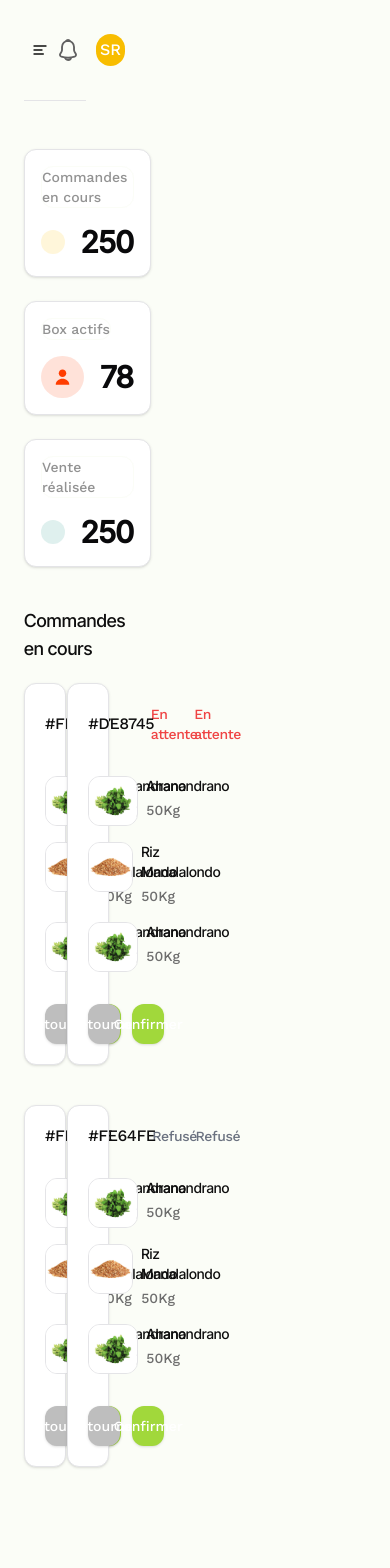
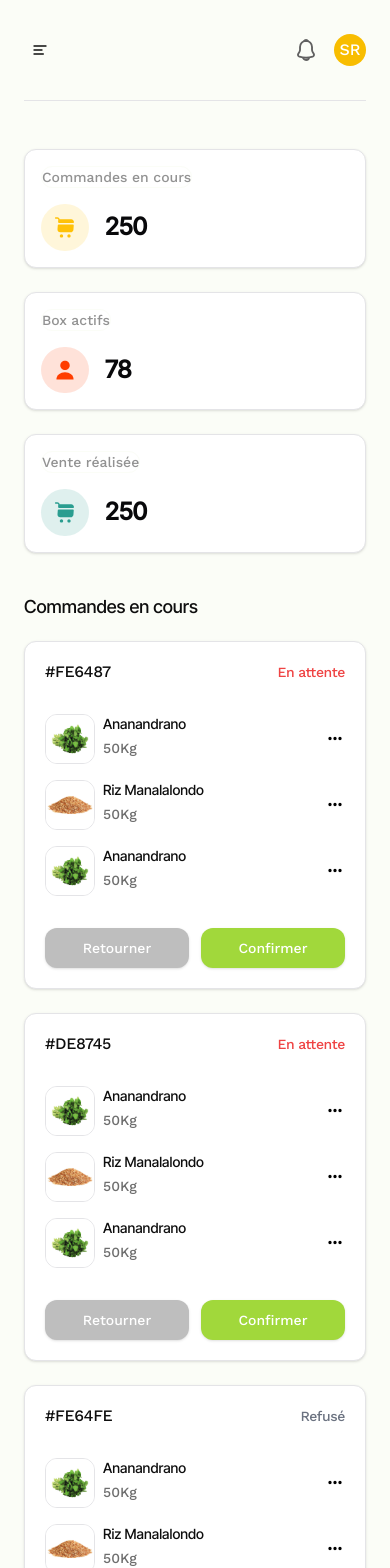
Before and after one commit to DMikaia/fihary-front, a Next.js app: page /admin/order in a window 390 px wide. Shown: the top 1568 px of the page. Before the commit the page ends 1499 px from the top, so only its background shows below. Built offline with nearby package versions, Linux system fonts and the light colour scheme.

Commit message:
feat: add orderinProgress responsive in admin

```diff
--- a/src/app/admin/layout.tsx
+++ b/src/app/admin/layout.tsx
@@ -13,7 +13,7 @@ const MarketplaceLayout: FC<AdminProps> = ({ children }): JSX.Element => {
     <section className="admin w-full overflow-hidden flex min-h-screen">
       <AdminNav />
 
-      <div className="lg:ml-[280px] flex flex-col gap-8 py-8 w-[calc(100%-280px)]">
+      <div className="lg:ml-[260px] xl:ml-[280px] flex flex-col gap-8 py-8 w-full mg:w-[calc(100%-280px)]">
         <AdminHeader />
 
         <div className="w-full px-6 md:px-8">
--- a/src/app/admin/order/InprogressOrder.tsx
+++ b/src/app/admin/order/InprogressOrder.tsx
@@ -11,7 +11,7 @@ const InprogressOrder: FC = (): JSX.Element => {
                 <h2 className="text-lg text-secondary inter-tight">Commandes en cours</h2>
             </header>
 
-            <div className="inprogress-order__content grid grid-cols-2 mt-5 gap-10">
+            <div className="inprogress-order__content grid sm2:grid-cols-2 mt-5 gap-6 lg:ap-10">
                 {
                     OrderInProgressMock.map((order, index) => (
                         <OrderCard key={index} {...order} />
--- a/src/components/section/admin/order/OrderLeft.tsx
+++ b/src/components/section/admin/order/OrderLeft.tsx
@@ -7,8 +7,8 @@ import { FC } from "react";
 
 const OrderLeft: FC = (): JSX.Element => {
     return (
-        <div className="admin__order__left w-[75%] flex flex-col gap-10">
-            <div className="general__stat w-full grid lg:grid-cols-3 gap-6">
+        <div className="admin__order__left w-full xl:w-[75%] flex flex-col gap-10">
+            <div className="general__stat w-full grid sm2:grid-cols-2 lg:grid-cols-3 gap-6">
                 <StatCard
                     icon="/icons/shopping-cart.svg"
                     id={1}
--- a/src/components/shared/cards/OrderCard.tsx
+++ b/src/components/shared/cards/OrderCard.tsx
@@ -32,8 +32,8 @@ const OrderCard: FC<OrderTypes> = ({ orderItem, status, order_ticket }): JSX.Ele
                 ))}
             </CardContent>
             <CardFooter className="p-0 flex gap-3">
-                <Button className="bg-[#BEBEBE] rounded-xl h-[40px] w-full">Retourner</Button>
-                <Button className="bg-primary-foreground rounded-xl h-[40px] w-full">Confirmer</Button>
+                <Button className="bg-[#BEBEBE] hover:bg-[#BEBEBE]/60 rounded-xl h-[40px] w-full">Retourner</Button>
+                <Button className="bg-primary-foreground hover:bg-primary-foreground/75 rounded-xl h-[40px] w-full">Confirmer</Button>
             </CardFooter>
         </Card>
     );
--- a/src/components/shared/cards/StatCard.tsx
+++ b/src/components/shared/cards/StatCard.tsx
@@ -26,7 +26,7 @@ export default function StatCard({
           <Image src={icon} width={24} height={24} alt={`stat_card_${id}`} />
         </div>
 
-        <h1 className="text-3xl font-semibold inter-tight">{data}</h1>
+        <h1 className="text-2xl mdtext-3xl font-semibold inter-tight">{data}</h1>
       </CardContent>
     </Card>
   );
--- a/src/components/shared/headers/AdminHeader.tsx
+++ b/src/components/shared/headers/AdminHeader.tsx
@@ -17,7 +17,7 @@ export default function AdminHeader() {
 
   return (
     <div className="h-9 w-full">
-      <header className="w-full px-6 md:px-8 flex justify-between items-center">
+      <header className="w-full px-6 md:px-8 flex justify-between gap-14 items-center">
         <Button
           variant={"ghost"}
           onClick={() => dispatch(toggleNav())}
@@ -26,7 +26,7 @@ export default function AdminHeader() {
           <AlignLeft size={24} className="stroke-secondary" />
         </Button>
 
-        <h1 className="w-fit text-xl font-semibold hidden lg:block text-secondary inter-tight">
+        <h1 className="w-fit text-lg xl:text-xl font-semibold hidden lg:block text-secondary inter-tight">
           Bonjour Herifanantenana
         </h1>
 
--- a/src/components/shared/navbars/AdminNav.tsx
+++ b/src/components/shared/navbars/AdminNav.tsx
@@ -9,7 +9,7 @@ export default function AdminNav() {
   const pathName = usePathname();
 
   return (
-    <nav className="min-h-screen bg-[#F5F5F5] py-12 px-8 w-[280px] hidden lg:flex fixed top-0">
+    <nav className="min-h-screen bg-[#F5F5F5] py-12 px-8 w-[260px] xl:w-[280px] hidden lg:flex fixed top-0">
       <div className="mx-auto container w-full h-full flex flex-col gap-16">
         <Image
           src={"/icons/logo-2.svg"}
--- a/tailwind.config.ts
+++ b/tailwind.config.ts
@@ -11,6 +11,7 @@ export default {
     extend: {
       screens: {
         sm1: "450px",
+        sm2: "600px",
       },
       boxShadow: {
         boxShadow1: "0px 0px 57.2px 15px rgba(29, 21, 18, 0.05)",
```
